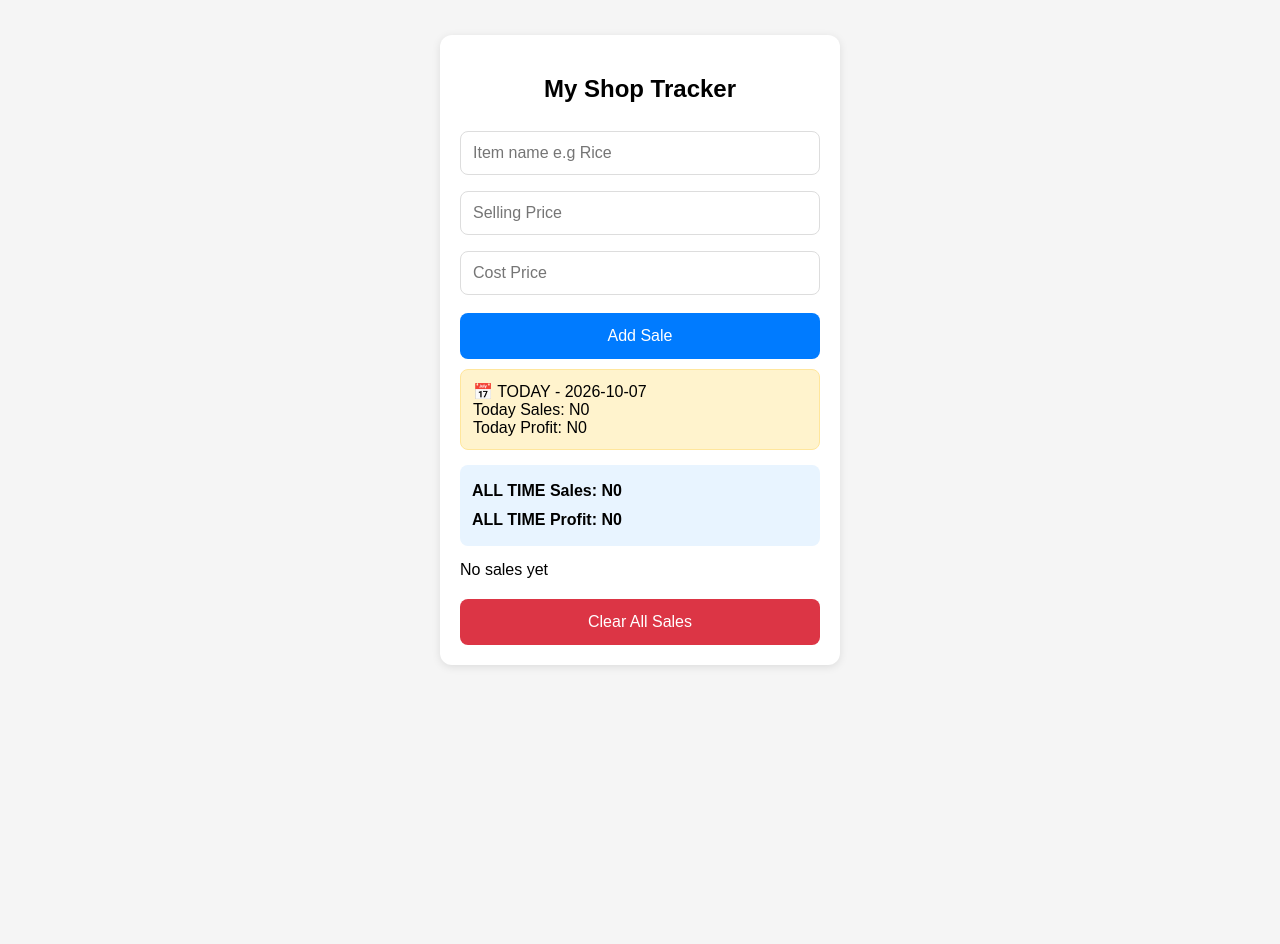
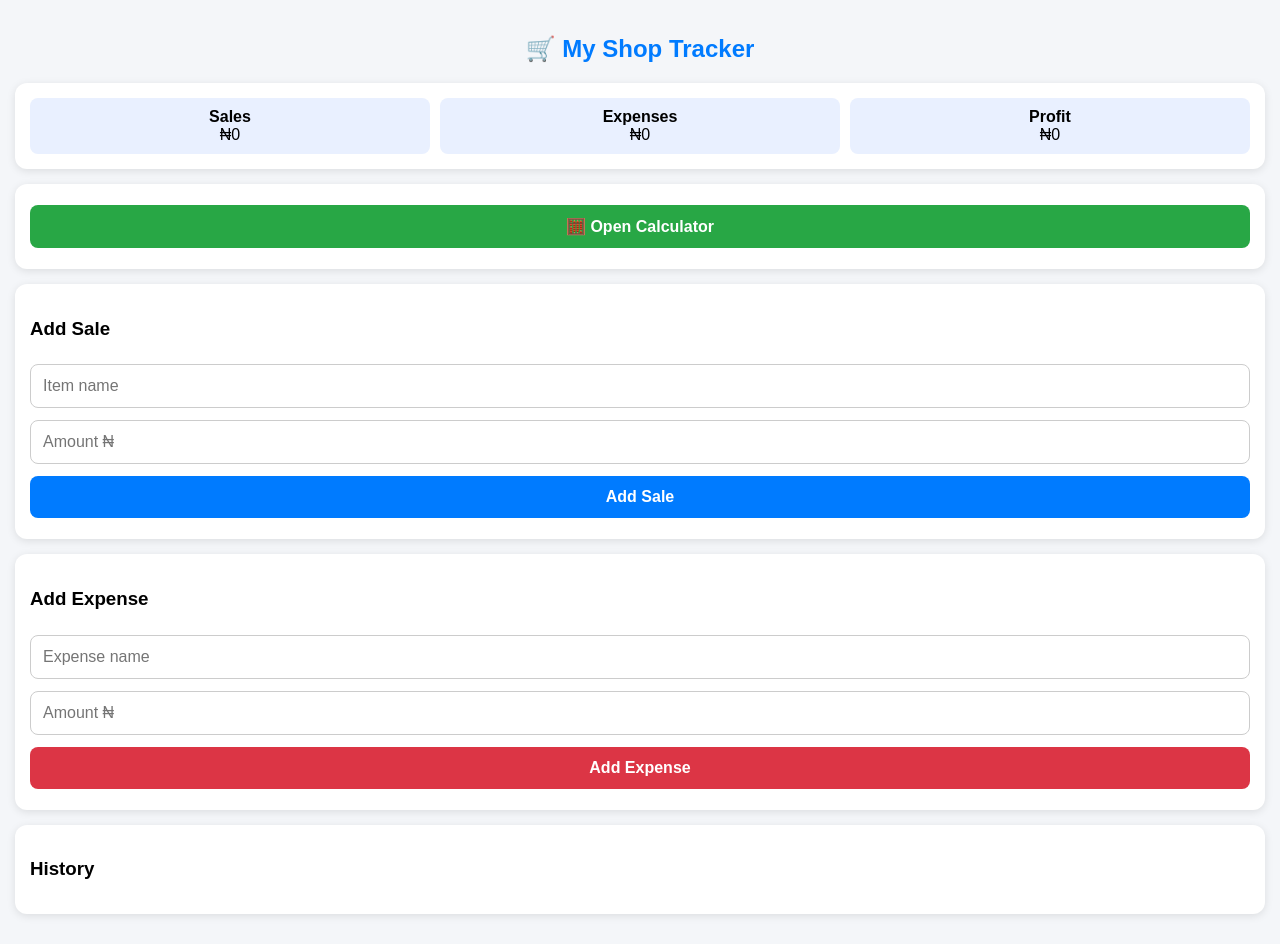
Before and after one commit to tunde-shop-2026/shop-tracker, a plain HTML site: page index.html in a window 1280 px wide. Before the commit the page ends 800 px from the top, so only its background shows below. Drawn offline with Linux system fonts and the light colour scheme.

Commit message:
Update index.html

```diff
--- a/index.html
+++ b/index.html
@@ -1,74 +1,85 @@
 <!DOCTYPE html>
-<html>
+<html lang="en">
 <head>
-<meta name="viewport" content="width=device-width, initial-scale=1">
-<title>My Shop Tracker</title>
+<meta charset="UTF-8">
+<meta name="viewport" content="width=device-width, initial-scale=1.0">
+<title>My Shop Tracker + Calculator</title>
+<link rel="manifest" href="manifest.json">
+<meta name="theme-color" content="#007bff">
 <style>
-body{font-family:sans-serif;max-width:400px;margin:20px auto;padding:15px;background:#f5f5f5}
-.card{background:white;padding:20px;border-radius:12px;box-shadow:0 2px 8px rgba(0,0,0,0.1)}
-input{width:100%;padding:12px;margin:8px 0;border:1px solid #ddd;border-radius:8px;box-sizing:border-box;font-size:16px}
-button{width:100%;padding:14px;background:#007bff;color:white;border:none;border-radius:8px;font-size:16px;margin-top:10px;cursor:pointer}
-.sale{border-bottom:1px solid #eee;padding:10px 0;display:flex;justify-content:space-between;font-size:14px}
-.totals{margin-top:15px;font-weight:bold;background:#e8f4ff;padding:12px;border-radius:8px;line-height:1.8}
-.today{background:#fff3cd;padding:12px;border-radius:8px;margin-top:10px;border:1px solid #ffe69c}
+body{font-family:Arial;background:#f4f6f9;margin:0;padding:15px}
+.card{background:white;padding:15px;border-radius:12px;box-shadow:0 2px 8px rgba(0,0,0,0.1);margin-bottom:15px}
+h2{text-align:center;color:#007bff}
+input,button{width:100%;padding:12px;margin:6px 0;border-radius:8px;border:1px solid #ccc;box-sizing:border-box;font-size:16px}
+button{background:#007bff;color:white;border:none;font-weight:bold}
+button.calc{background:#28a745}
+.row{display:flex;gap:10px}.row div{flex:1;background:#e9f0ff;padding:10px;border-radius:8px;text-align:center}
+#calc{display:none;background:#222;color:white;padding:15px;border-radius:12px}
+#calc button{background:#333;margin:4px;width:22%;display:inline-block}
+#calc button.op{background:#ff9500}
+#display{background:black;color:#0f0;padding:15px;font-size:24px;text-align:right;border-radius:8px;margin-bottom:10px;min-height:30px}
 </style>
 </head>
 <body>
+<h2>🛒 My Shop Tracker</h2>
 <div class="card">
-<h2 style="text-align:center">My Shop Tracker</h2>
-<input id="name" placeholder="Item name e.g Rice">
-<input id="sell" type="number" placeholder="Selling Price">
-<input id="cost" type="number" placeholder="Cost Price">
+<div class="row">
+<div><b>Sales</b><br><span id="totalSales">₦0</span></div>
+<div><b>Expenses</b><br><span id="totalExp">₦0</span></div>
+<div><b>Profit</b><br><span id="totalProfit">₦0</span></div>
+</div>
+</div>
+<div class="card">
+<button class="calc" onclick="toggleCalc()">🧮 Open Calculator</button>
+<div id="calc">
+<div id="display">0</div>
+<div>
+<button onclick="press('7')">7</button>
+<button onclick="press('8')">8</button>
+<button onclick="press('9')">9</button>
+<button class="op" onclick="press('/')">/</button>
+<button onclick="press('4')">4</button>
+<button onclick="press('5')">5</button>
+<button onclick="press('6')">6</button>
+<button class="op" onclick="press('*')">x</button>
+<button onclick="press('1')">1</button>
+<button onclick="press('2')">2</button>
+<button onclick="press('3')">3</button>
+<button class="op" onclick="press('-')">-</button>
+<button onclick="press('0')">0</button>
+<button onclick="press('.')">.</button>
+<button class="op" onclick="calcResult()">=</button>
+<button class="op" onclick="press('+')">+</button>
+<button onclick="clearCalc()" style="width:94%;background:#a00">CLEAR</button>
+</div>
+</div>
+</div>
+<div class="card">
+<h3>Add Sale</h3>
+<input id="saleItem" placeholder="Item name">
+<input id="saleAmount" type="number" placeholder="Amount ₦">
 <button onclick="addSale()">Add Sale</button>
-
-<div class="today">
-<div>📅 TODAY - <span id="todayDate"></span></div>
-<div>Today Sales: N<span id="tTodaySales">0</span></div>
-<div>Today Profit: N<span id="tTodayProfit">0</span></div>
 </div>
-
-<div class="totals">
-<div>ALL TIME Sales: N<span id="tSales">0</span></div>
-<div>ALL TIME Profit: N<span id="tProfit">0</span></div>
+<div class="card">
+<h3>Add Expense</h3>
+<input id="expItem" placeholder="Expense name">
+<input id="expAmount" type="number" placeholder="Amount ₦">
+<button onclick="addExp()" style="background:#dc3545">Add Expense</button>
 </div>
-
-<div id="list" style="margin-top:15px"></div>
-<button onclick="clearAll()" style="background:#dc3545;margin-top:20px">Clear All Sales</button>
-</div>
-
+<div class="card" id="list"></div>
 <script>
-let sales = JSON.parse(localStorage.getItem('sales')||'[]');
-function getTodayStr(){ return new Date().toISOString().split('T')[0]; }
-
-function render(){
- let ts=0,tp=0, tTodayS=0, tTodayP=0;
- let todayStr = getTodayStr();
- let html='';
- sales.forEach(s=>{
-   let d = s.date || todayStr;
-   ts+=s.sell; tp+=(s.sell-s.cost);
-   if(d===todayStr){ tTodayS+=s.sell; tTodayP+=(s.sell-s.cost); }
-   html+=`<div class=sale><span>${d} | ${s.name} - N${s.sell}</span><b style=color:green>+N${s.sell-s.cost}</b></div>`
- });
- document.getElementById('tSales').innerText=ts;
- document.getElementById('tProfit').innerText=tp;
- document.getElementById('tTodaySales').innerText=tTodayS;
- document.getElementById('tTodayProfit').innerText=tTodayP;
- document.getElementById('todayDate').innerText=todayStr;
- document.getElementById('list').innerHTML=html||'No sales yet';
- localStorage.setItem('sales',JSON.stringify(sales));
-}
-function addSale(){
- let n=document.getElementById('name').value;
- let s=parseInt(document.getElementById('sell').value);
- let c=parseInt(document.getElementById('cost').value);
- if(!n||!s||!c){alert('Fill all 3 fields');return}
- sales.unshift({name:n,sell:s,cost:c,date:getTodayStr()});
- document.getElementById('name').value='';document.getElementById('sell').value='';document.getElementById('cost').value='';
- render();
-}
-function clearAll(){ if(confirm('Delete all sales?')){ sales=[]; render(); } }
+let sales=JSON.parse(localStorage.getItem('sales')||'[]');
+let exps=JSON.parse(localStorage.getItem('exps')||'[]');
+let cur='';
+function toggleCalc(){let c=document.getElementById('calc');c.style.display=c.style.display=='none'?'block':'none'}
+function press(v){if(cur=='0')cur='';cur+=v;document.getElementById('display').innerText=cur}
+function clearCalc(){cur='';document.getElementById('display').innerText='0'}
+function calcResult(){try{cur=eval(cur).toString();document.getElementById('display').innerText=cur}catch{cur='';document.getElementById('display').innerText='Error'}}
+function addSale(){let n=document.getElementById('saleItem').value;let a=Number(document.getElementById('saleAmount').value);if(!n||!a)return; sales.push({n,a});localStorage.setItem('sales',JSON.stringify(sales));document.getElementById('saleItem').value='';document.getElementById('saleAmount').value='';render()}
+function addExp(){let n=document.getElementById('expItem').value;let a=Number(document.getElementById('expAmount').value);if(!n||!a)return; exps.push({n,a});localStorage.setItem('exps',JSON.stringify(exps));document.getElementById('expItem').value='';document.getElementById('expAmount').value='';render()}
+function render(){let ts=sales.reduce((s,x)=>s+x.a,0);let te=exps.reduce((s,x)=>s+x.a,0);document.getElementById('totalSales').innerText='₦'+ts;document.getElementById('totalExp').innerText='₦'+te;document.getElementById('totalProfit').innerText='₦'+(ts-te);let h='<h3>History</h3>';sales.forEach(s=>h+=`<div>✅ Sale: ${s.n} - ₦${s.a}</div>`);exps.forEach(e=>h+=`<div>❌ Exp: ${e.n} - ₦${e.a}</div>`);document.getElementById('list').innerHTML=h}
 render();
+if('serviceWorker' in navigator){navigator.serviceWorker.register('sw.js')}
 </script>
 </body>
 </html>
```
